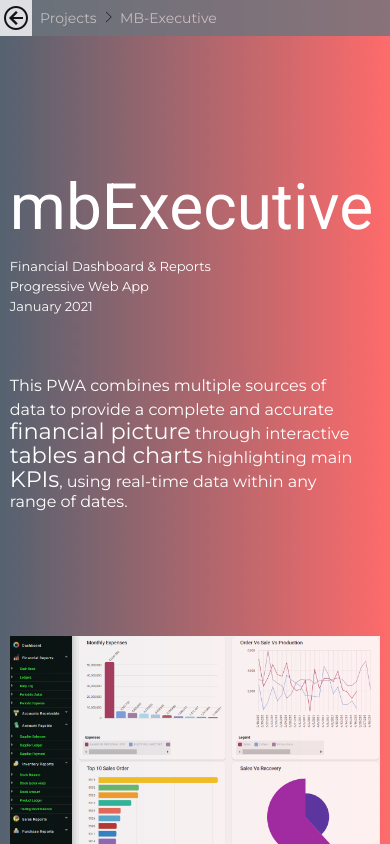
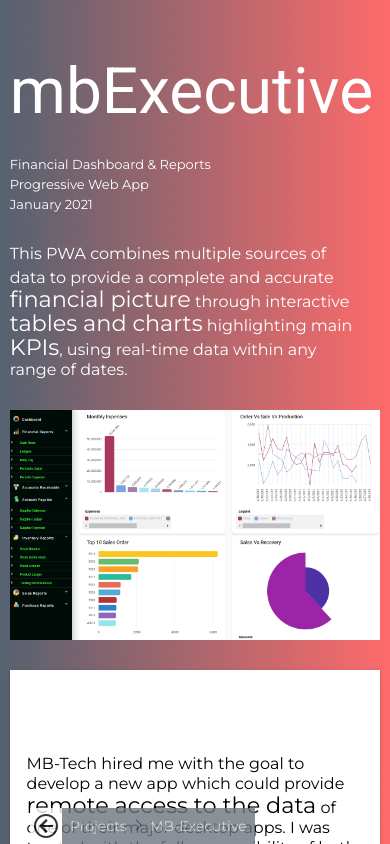
Before and after one commit to pikuman83/portfolio, an Angular app: page /mbExecutive in a window 390 px wide. Built offline with nearby package versions, Linux system fonts and the light colour scheme.

Commit message:
'new-ui'

```diff
--- a/src/app/app.component.css
+++ b/src/app/app.component.css
@@ -1,6 +1,15 @@
 .outer-container{
-  background-image: url(../assets/gradientbg.jpg);
+  background: url(../assets/gradientbg.jpg) left top,
+  url(../assets/alberto-zanetti-I4WSyUKvJ2U-unsplash.jpg) center bottom;
   background-repeat: no-repeat;
-  background-size: 100% 100%;
+  background-size: 100% 400px, cover;
   min-height: 100%;
 }
+@media screen and (max-width: 767px){
+  .outer-container{
+    background: url(../assets/gradientbg.jpg);
+    background-repeat: no-repeat;
+    background-size: 100% 100%;
+    min-height: 100%;
+  }
+}
--- a/src/app/projects/mb-executive/mb-executive.component.css
+++ b/src/app/projects/mb-executive/mb-executive.component.css
@@ -5,9 +5,9 @@
 .heading{
     display: block;
     font-size: 6rem;
-    line-height: 6rem;
+    line-height: 100%;
     color: white;
-    padding-top: 160px;
+    padding-top: 60px;
 }
 .header{
     max-width: 95%;
@@ -15,8 +15,8 @@
     display: flex;
     color: white;
     justify-content:space-between;
-    padding-top: 60px;
-    margin-bottom: 124px;
+    padding-top: 30px;
+    /* margin-bottom: 124px; */
     align-items: flex-start ;
     font-family: 'Montserrat', sans-serif;
     font-weight: 400;
@@ -46,8 +46,8 @@
     width: 95%;
     padding-top: 59%;
     background-image: url(../../../assets/dashboard-charts.png);
-    opacity: 0.9;
-    margin-bottom: 160px;
+    opacity: 1;
+    margin: 30px auto;
 }
 .img2{
     width: 100%;
@@ -77,6 +77,7 @@
     max-width: 95%;
     margin: 0 auto;
     display: flex;
+    box-shadow: 0px 3px 1px -2px rgba(0, 0, 0, 0.2), 0px 2px 2px 0px rgba(0, 0, 0, 0.14), 0px 1px 5px 0px rgba(0, 0, 0, 0.12) !important;
 }
 .section2{
     font-family: 'Montserrat', sans-serif;
@@ -146,16 +147,15 @@
     }
     .header{
         display: block;
-        padding-top: 0;
     }
     .par-left{
         max-width: 95%;
     }
     .header .par-left{
-        padding-top: 60px;
+        padding-top: 30px;
     }
     .mb-60{
-        margin-bottom: 60px;
+        margin-bottom: 30px;
     }
     .mt-60{
         margin-top: 60px;
--- a/src/app/projects/mb-executive/mb-executive.component.html
+++ b/src/app/projects/mb-executive/mb-executive.component.html
@@ -1,3 +1,4 @@
+<div style="max-width: 1200px; margin: 0 auto;position: relative;">
     <div class="route"><a class="back" routerLink="/profile"><img src="../../../assets/icons8-back-arrow-24.png"></a>
         <p class="routeMap">Projects <img style="vertical-align: text-top;" src="../../../assets/icons8-more-than-16.png"> MB-Executive</p>
     </div>
@@ -84,3 +85,4 @@
             <a href="https://github.com/pikuman83/mbExecutive" target="_blank" rel="noopener" title="Click to open the github repository of the project"><img class="billi" src="../../../assets/icons8-github-48.png"></a>
         </div>
     </div>
+</div>
--- a/src/app/projects/mb-finance-wise/mb-finance-wise.component.css
+++ b/src/app/projects/mb-finance-wise/mb-finance-wise.component.css
@@ -8,9 +8,9 @@
 .heading{
     display: block;
     font-size: 6rem;
-    line-height: 6rem;
+    line-height: 100%;
     color: white;
-    padding-top: 160px;
+    padding-top: 60px;
 }
 .header{
     max-width: 95%;
@@ -18,8 +18,8 @@
     display: flex;
     color: white;
     justify-content:space-between;
-    padding-top: 60px;
-    margin-bottom: 124px; /*eliminating top bar's height from 160px*/
+    padding-top: 30px;
+    /* margin-bottom: 124px; eliminating top bar's height from 160px */
     align-items: flex-start ;
     font-family: 'Montserrat', sans-serif;
     font-weight: 400;
@@ -51,6 +51,9 @@
     width: 95%;
     display: block;
 }
+.shadow1{
+    box-shadow: 0px 3px 1px -2px rgba(0, 0, 0, 0.2), 0px 2px 2px 0px rgba(0, 0, 0, 0.14), 0px 1px 5px 0px rgba(0, 0, 0, 0.12) !important;
+}
 .img{
     display: block;
     background-size: contain;
@@ -62,8 +65,9 @@
     width: 95%;
     padding-top: 48%;
     background-image: url(../../../assets/mbfw-cashreceipt.png);
-    margin: 160px auto;
+    margin: 30px auto;
     align-self: center;
+    opacity: 1;
 }
 .img-mob{
     width: 33.3%;
@@ -171,7 +175,6 @@
 @media screen and (max-width: 767px){
     .header{
         display: block;
-        padding-top: 0;
         margin-bottom: 0;
     }
     .section2{
@@ -205,7 +208,7 @@
     }
     .par-0{
         max-width: 95%;
-        padding-top: 60px;
+        padding-top: 15px;
     }
     .par-1, .par-2, .par-3, .par-4{
         width: 95%;
@@ -216,14 +219,14 @@
     }
     .img-mob{
         width: 95%;
-        margin: 60px auto;
+        margin: 30px auto;
     }
     .img-desktop{
         width: 95%;
-        margin: 60px auto;
+        margin: 30px auto;
     }
     .img{
-        margin: 60px auto;
+        margin: 30px auto;
         width: 95%;
     }
     .img1{
--- a/src/app/projects/mb-finance-wise/mb-finance-wise.component.html
+++ b/src/app/projects/mb-finance-wise/mb-finance-wise.component.html
@@ -1,3 +1,4 @@
+<div style="max-width: 1200px; margin: 0 auto;">
     <div class="route"><a class="back" routerLink="/profile"><img src="../../../assets/icons8-back-arrow-24.png"></a>
         <p class="routeMap">Projects <img style="vertical-align: text-top;" src="../../../assets/icons8-more-than-16.png"> FinanceWise</p>
     </div>
@@ -22,7 +23,7 @@
 
     <div class="img img1"></div>
 
-<div class="inner-container flex">
+    <div class="inner-container shadow1 flex">
         <div class="section2">
             <div class="par-1">
                 MB-Tech is a specialized accounting based softwares company which has a strong hold over the
@@ -357,7 +358,7 @@
             <a href="https://github.com/pikuman83/Omega19" target="_blank" rel="noopener" title="Click to open the github repository of the project"><img class="billi" src="../../../assets/icons8-github-48.png"> Github Frontend</a>
         </div>
     </div>
-
+</div>
     <!-- <p>
             In December 2020, the app, with 70%+ Pitch Management flow ready,
             was shifted to the Q&A for bug triage and a detailed testing.
--- a/src/app/projects/projects.component.css
+++ b/src/app/projects/projects.component.css
@@ -3,8 +3,9 @@
     align-items: center;
     justify-content: space-around;
     max-width: 1024px;
-    margin: 60px auto;
+    padding: 30px 0;
     text-align: center;
+    min-height: calc(100vh - 384.2px);
 }
 .project-name{
     font-size: 2rem;
--- a/src/styles.css
+++ b/src/styles.css
@@ -14,8 +14,8 @@
 }
 .inner-container{
     background-color:white;
-    min-width: 100%;
-    min-height: 80vh;
+    width: 95%;
+    box-shadow: 0 3px 1px -2px #0003,0 2px 2px 0 #00000024,0 1px 5px 0 #0000001f!important;
     margin: 0 auto;
 }
 .pb-60{
@@ -26,8 +26,11 @@
   color: lightgray;
   display: flex;
   background-color: #6c757d;
-  width: 100%;
+  /* width: 95%; */
+  /* max-width: 1140px; */
+  margin: 0 30px;
   position: fixed;
+  bottom: 0;
   opacity: 0.8;
   z-index: 2;
 }
```
Also changed, not shown: src/assets/alberto-zanetti-I4WSyUKvJ2U-unsplash.jpg (added). Lines whose indentation alone changed are shown as unchanged.
